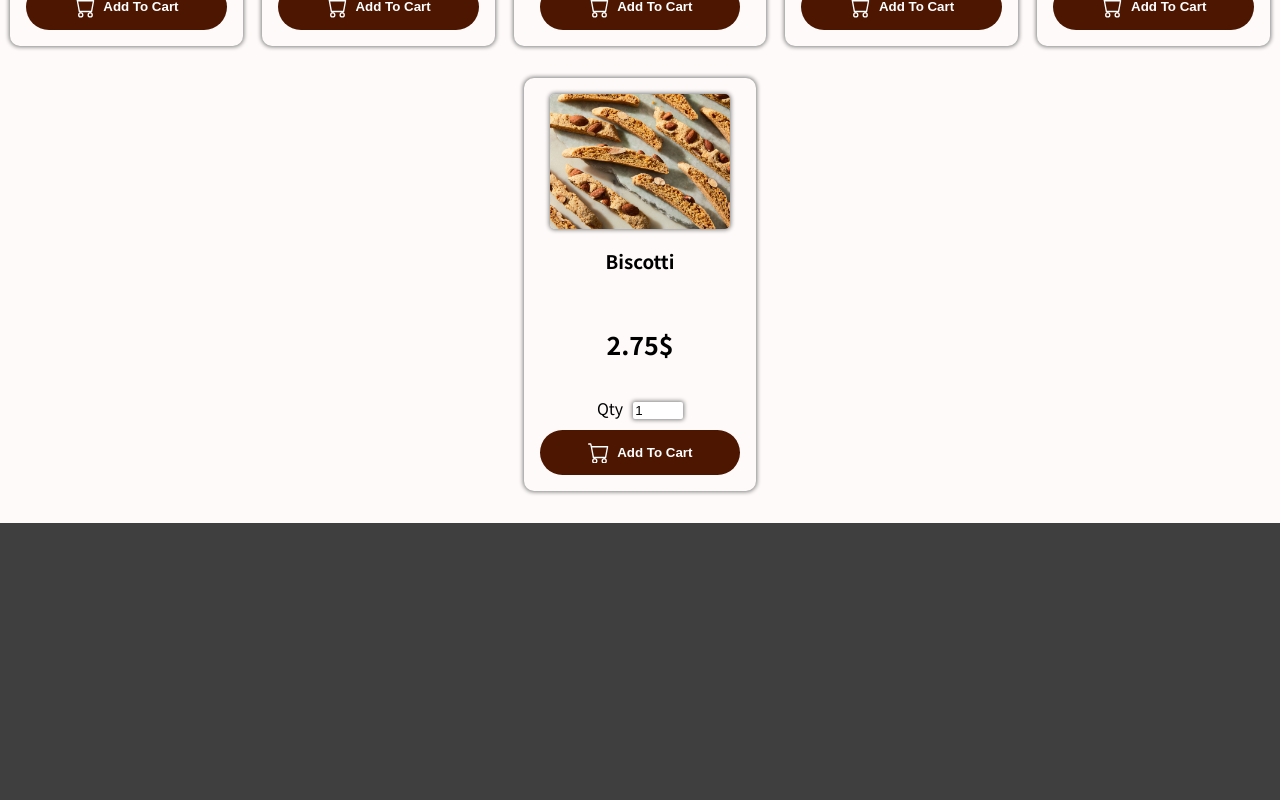
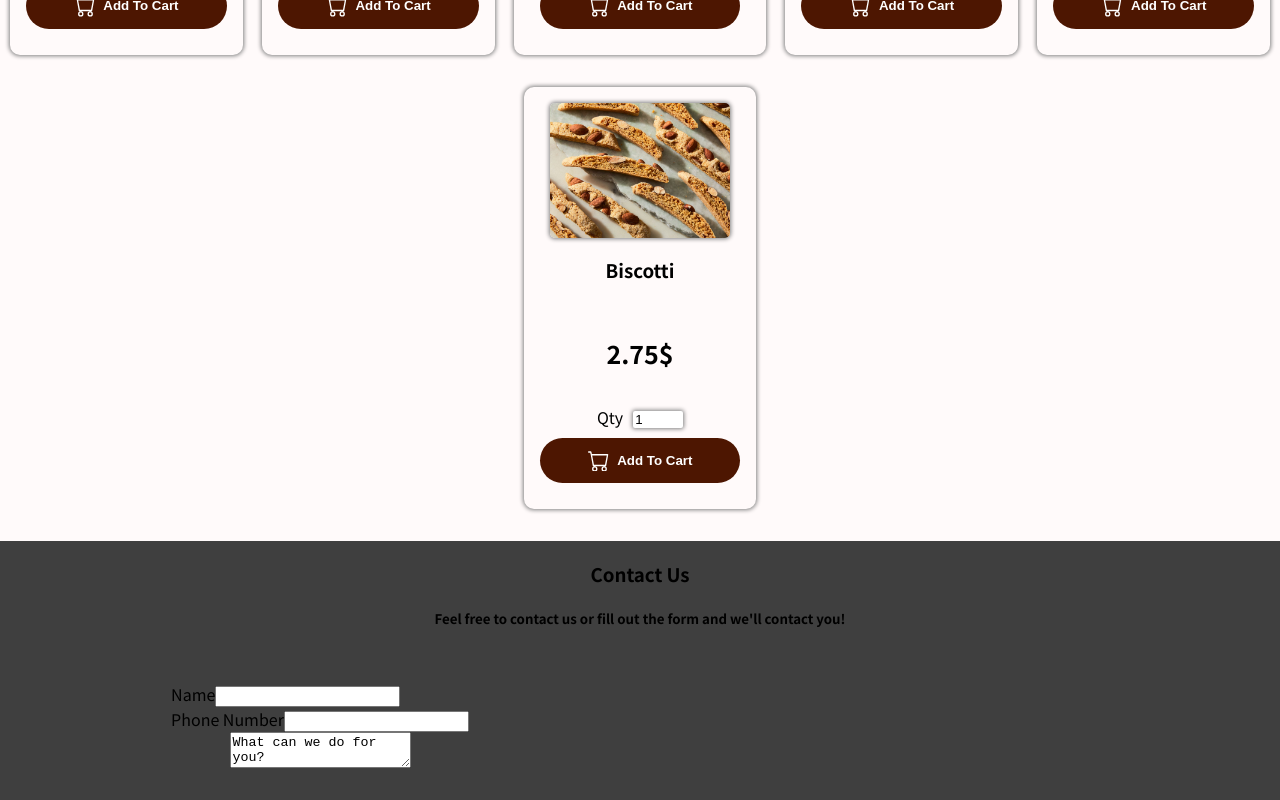
Before and after one commit to stefanomusicman/food-order-app, a React (Create React App) app: page / in a window 1280 px wide. Shown: the part 1073-1873 px from the top of the page. Before the commit the page ends 1596 px from the top, so only its background shows below. Built offline with nearby package versions, Linux system fonts and the light colour scheme; a web font is replaced by a local one.

Commit message:
footer section added

```diff
--- a/src/App.js
+++ b/src/App.js
@@ -1,6 +1,7 @@
 import React, { Fragment } from 'react';
 import Header from './Components/Header/Header';
 import MenuContainer from './Components/Menu/MenuContainer';
+import ContactForm from './Components/Footer/ContactForm';
 import Biscotti from './Images/biscotti.jpg';
 import Cannoli from './Images/cannoli.jpg';
 import Cappuccino from './Images/cappuccino.jpg';
@@ -52,6 +53,7 @@ function App() {
     <Fragment>
       <Header />
       <MenuContainer menu={menuItems}/>
+      <ContactForm />
     </Fragment>
   );
 }
--- /dev/null
+++ b/src/Components/Footer/ContactForm.js
@@ -0,0 +1,28 @@
+import React from "react";
+import classes from './ContactForm.module.css';
+
+const ContactForm = () => {
+    return (
+        <>
+            <h3>Contact Us</h3>
+            <h5>Feel free to contact us or fill out the form and we'll contact you!</h5>
+            <div className={classes['main-container']}>
+                <div className={classes['form-container']}>
+                    <form id='clientForm'>
+                        <div className={classes.name}>
+                            <label htmlFor="name">Name</label>
+                            <input id='name' type='text' />
+                        </div>
+                        <div className={classes.phone}>
+                            <label htmlFor="phone">Phone Number</label>
+                            <input id='phone' type='number' />
+                        </div>
+                    </form>
+                    <textarea form="clientForm">What can we do for you?</textarea>
+                </div>
+            </div>
+        </>
+    )
+}
+
+export default ContactForm;
--- /dev/null
+++ b/src/Components/Footer/ContactForm.module.css
@@ -0,0 +1,21 @@
+h3 {
+    text-align: center;
+}
+
+h5 {
+    text-align: center;
+}
+
+.main-container {
+    display: flex;
+    margin-bottom: 2rem;
+}
+
+.form-container {
+    display: flex;
+    flex-direction: column;
+    width: 50%;
+    justify-content: center;
+    align-items: center;
+    margin-top: 2rem;
+}
--- a/src/Components/Header/HeaderCartButton.js
+++ b/src/Components/Header/HeaderCartButton.js
@@ -1,16 +1,16 @@
-import React, { useState } from "react";
+import React from "react";
 import { BsCart } from 'react-icons/bs';
 import classes from './HeaderCartButton.module.css';
 
 const HeaderCartButton = () => {
 
-    const [amountInCart, setAmountInCart] = useState(0);
+    // const [amountInCart, setAmountInCart] = useState(0);
 
     return (
         <button className={classes.button}>
             <BsCart className={classes.icon} />
             <span>Your Cart</span>
-            <span className={classes.badge}>{amountInCart}</span>
+            <span className={classes.badge}>0</span>
         </button>
     )
 }
--- a/src/Components/Menu/AddToCartButton.js
+++ b/src/Components/Menu/AddToCartButton.js
@@ -2,7 +2,10 @@ import React, {  useState } from "react";
 import { BsCart } from 'react-icons/bs';
 import classes from './AddToCartButton.module.css';
 
-const AddToCartButton = () => {
+const AddToCartButton = (props) => {
+
+    const name = props.name;
+    const price = props.price;
 
     const [quantity, setQuantity] = useState(1);
 
@@ -10,16 +13,28 @@ const AddToCartButton = () => {
         setQuantity(event.target.value);
     }
 
+    const submitHandler = (event) => {
+      event.preventDefault()
+      const itemsToAdd = {
+        name: name,
+        price: price,
+        quantity: quantity,
+        totalAmount: price * quantity
+      }
+
+      console.log(itemsToAdd);
+    }
+
     return (
         <>
-          <form className={classes.form}>
+          <form onSubmit={submitHandler} className={classes.form}>
             <label htmlFor="quantity">Qty</label>
             <input onChange={quantityHandler} type='number' value={quantity} min={1}></input>
+            <button type="submit" className={classes.button}>
+              <BsCart className={classes.icon} />
+              <span>Add To Cart</span>
+            </button>
           </form>
-          <button className={classes.button}>
-            <BsCart className={classes.icon} />
-            <span>Add To Cart</span>
-          </button>
         </>
     )
 }
--- a/src/Components/Menu/AddToCartButton.module.css
+++ b/src/Components/Menu/AddToCartButton.module.css
@@ -25,6 +25,7 @@
 }
 
 .form {
+  text-align: center;
   margin-bottom: 10px;;
 }
 
@@ -34,4 +35,5 @@
   border: 0;
   box-shadow: 0px 0px 4px 1px grey;
   border-radius: 2px;
+  margin-bottom: 10px;
 }
```
